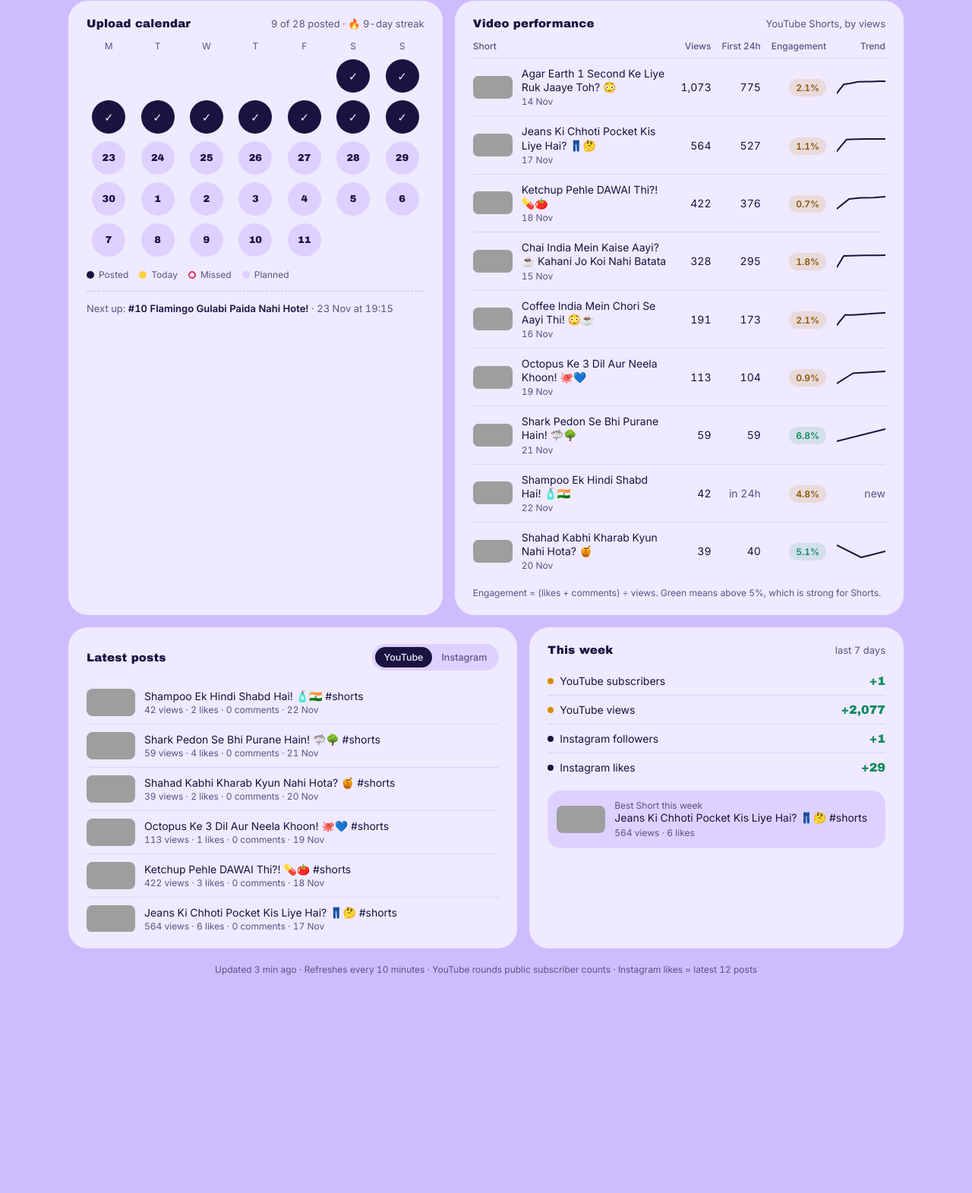
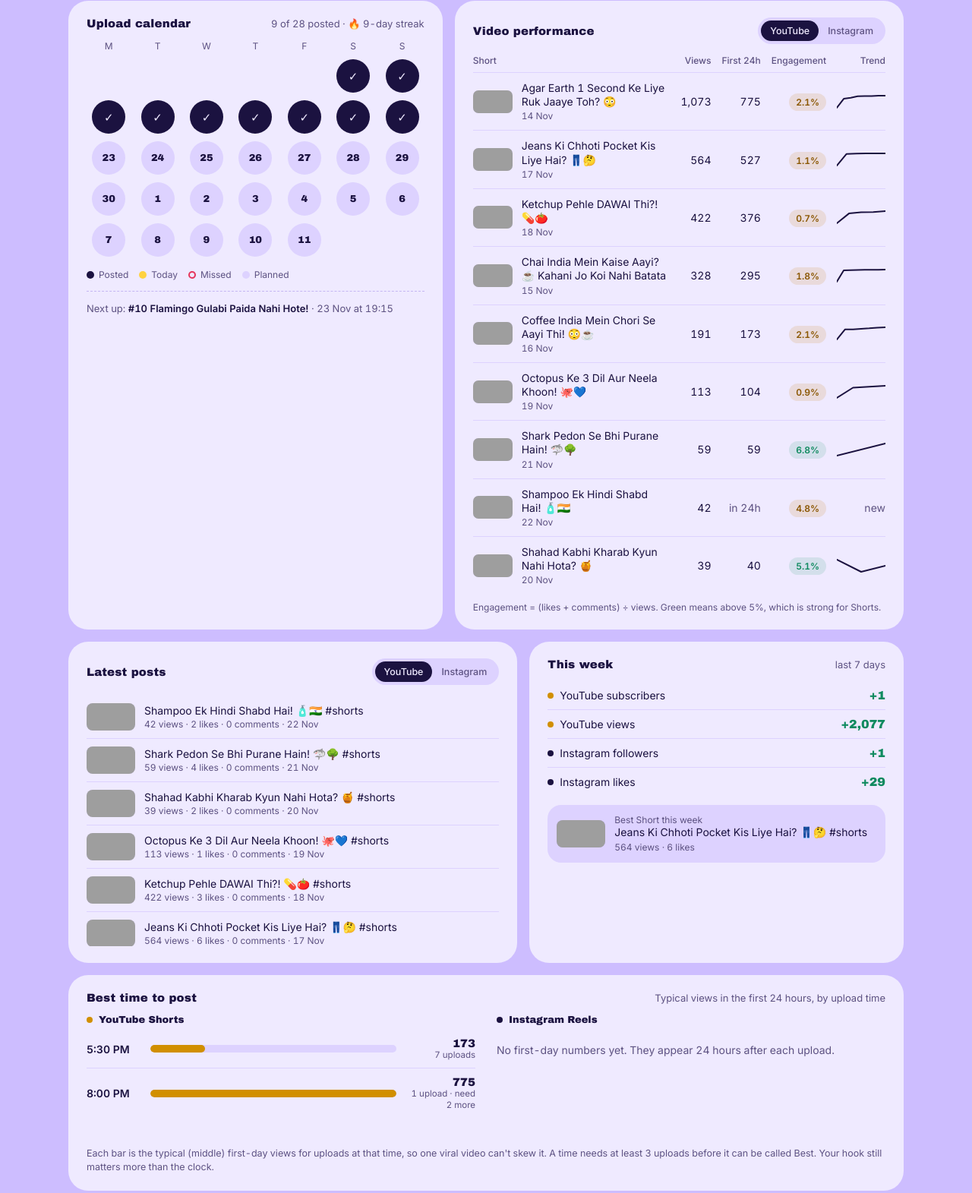
Before and after one commit to claude040601-create/factify-dashboard, a plain HTML site: page index.html in a window 1280 px wide. Shown: the part 683-2254 px from the top of the page at 76% size. Before the commit the page ends 2011 px from the top, so only its background shows below. Drawn offline with nearby package versions, Linux system fonts and the light colour scheme; grey boxes are pictures that could not be loaded; a web font is replaced by a local one.

Commit message:
Update index.html

```diff
--- a/index.html
+++ b/index.html
@@ -47,7 +47,8 @@
 
 <section class="grid g-cal">
   <div class="card"><div class="sh"><h2>Upload calendar</h2><span class="sub" id="calSub"></span></div><div id="cal"><div class="empty">Loading…</div></div></div>
-  <div class="card"><div class="sh"><h2>Video performance</h2><span class="sub">YouTube Shorts, by views</span></div><div id="perf"><div class="empty">Loading…</div></div></div>
+  <div class="card"><div class="sh"><h2>Video performance</h2>
+    <div class="seg" role="group" aria-label="Choose platform"><button type="button" data-perf="yt">YouTube</button><button type="button" data-perf="ig">Instagram</button></div></div><div id="perf"><div class="empty">Loading…</div></div></div>
 </section>
 
 <section class="grid g-feed">
@@ -57,6 +58,11 @@
   <div class="card"><div class="sh"><h2>This week</h2><span class="sub" id="weekSub"></span></div><div id="week"><div class="empty">Loading…</div></div></div>
 </section>
 
+<section class="card best">
+  <div class="sh"><h2>Best time to post</h2><span class="sub">Typical views in the first 24 hours, by upload time</span></div>
+  <div id="best" class="best-g"><div class="empty">Loading…</div></div>
+</section>
+
 <footer><span id="updated2"></span> Refreshes every 10 minutes · YouTube rounds public subscriber counts · Instagram likes = latest 12 posts</footer>
 </div>
 <script>document.write('<script src="schedule.js?v=' + V + '"><\/script>');</script>
```
